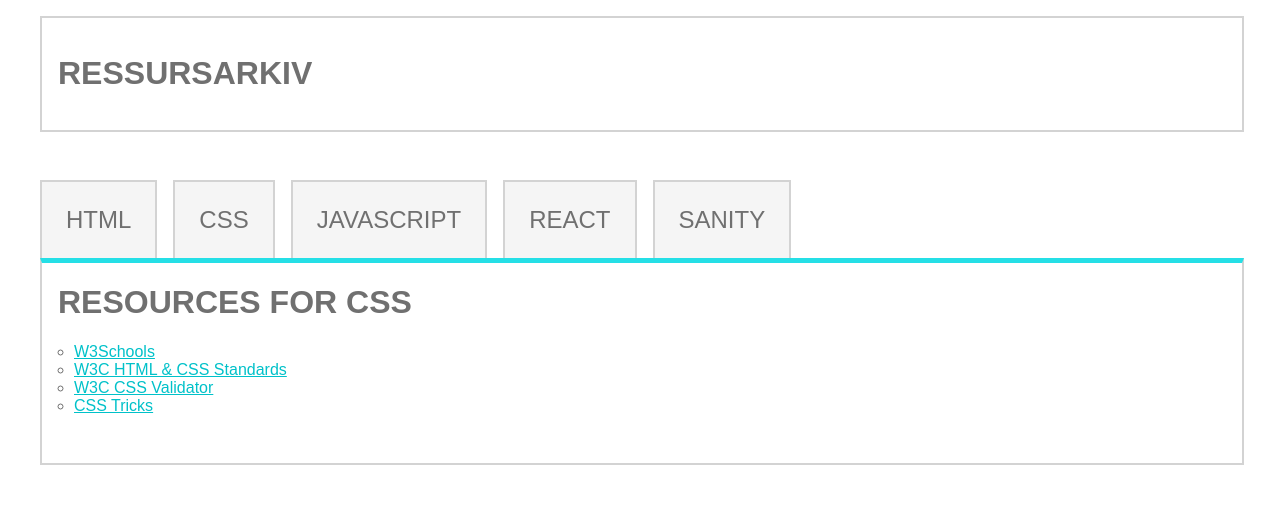
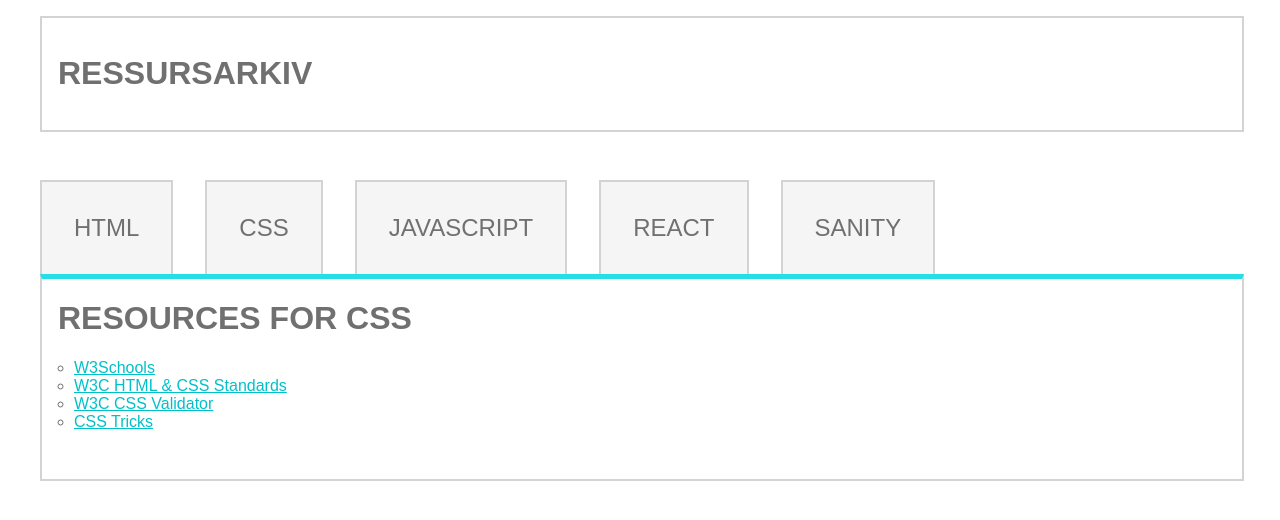
Before and after one commit to Grunkk/uin23ak3_resourceapp_gruppe20, a React (Create React App) app: page /css in a window 1280 px wide. Shown: the top 520 px of the page. Built offline with nearby package versions, Linux system fonts and the light colour scheme.

Commit message:
CSS oppdatert

```diff
--- a/src/css/main.css
+++ b/src/css/main.css
@@ -7,7 +7,7 @@ body {
   padding-bottom: 0;
 }
 
-div.container {
+.container {
   width: 100%;
   max-width: 1200px;
   margin: 0 auto;
@@ -22,6 +22,7 @@ header {
   display: flex;
   justify-content: space-between;
 }
+
 header h1 {
   padding: 1rem;
 }
@@ -70,22 +71,69 @@ header h1 {
 .resourceBody a {
   color: #00C1C9;
 }
+
 .resourceBody h1 {
   width: 100%;
   display: block;
   text-transform: uppercase;
   padding-left: 1rem;
 }
+
 .resourceBody li {
   list-style-type: none;
   width: 60%;
   list-style-type: circle;
 }
+
 .resourceBody ul {
   padding-left: 2rem;
 }
+
 .resourceBody p {
   padding-left: 1rem;
 }
 
+/* Media query for screens larger than 768px */
+@media screen and (min-width: 768px) {
+  header {
+    flex-direction: row;
+    align-items: center;
+  }
+
+  .navbar {
+    margin-bottom: 0rem;
+  }
+
+  .navbar a li {
+    margin-right: 2rem;
+    padding: 2rem;
+  }
+
+  .resourceBody li {
+    width: 80%;
+  }
+}
+
+/* Media query for screens larger than 1200px */
+@media screen and (min-width: 1200px) {
+  header {
+    margin-top: 1rem;
+    margin-bottom: 3rem;
+  }
+
+  .navbar {
+    justify-content: flex-start;
+    margin-bottom: 0;
+  }
+
+  .navbar a li {
+    margin-right: 2rem;
+    padding: 2rem;
+  }
+
+  .resourceBody li {
+    width: 100%;
+  }
+}
+
 /*# sourceMappingURL=main.css.map */
```
